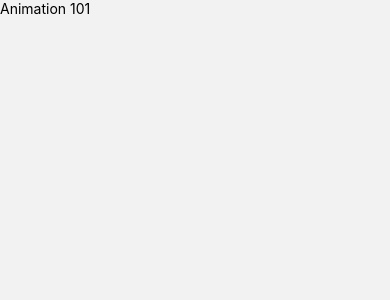
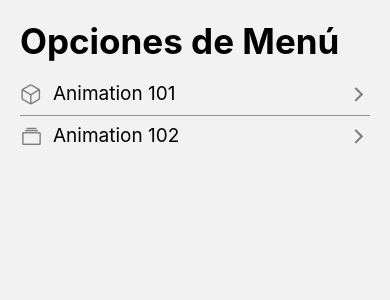
Before and after one commit to TonatiuhV/RNComponents, a React Native app: screen /HomeScreen in a window 390 px wide. Shown: the top 300 px of the page. Built offline with nearby package versions, Linux system fonts and the light colour scheme.

Commit message:
Header and item component

```diff
--- /dev/null
+++ b/src/components/FlatListMenuItem.tsx
@@ -0,0 +1,29 @@
+import React from 'react';
+import {StyleSheet, Text, View} from 'react-native';
+import Icon from 'react-native-vector-icons/Ionicons';
+import {MenuItem} from '../interfaces/appInterfaces';
+
+interface Props {
+  menuItem: MenuItem;
+}
+
+export const FlatListMenuItem = ({menuItem}: Props) => {
+  return (
+    <View style={styles.container}>
+      <Icon name={menuItem.icon} color="gray" size={23} />
+      <Text style={styles.itemText}>{menuItem.name}</Text>
+      <View style={{flex: 1}}></View>
+      <Icon name="chevron-forward-outline" color="gray" size={23} />
+    </View>
+  );
+};
+
+const styles = StyleSheet.create({
+  container: {
+    flexDirection: 'row',
+  },
+  itemText: {
+    marginLeft: 10,
+    fontSize: 19,
+  },
+});
--- /dev/null
+++ b/src/interfaces/appInterfaces.tsx
@@ -0,0 +1,5 @@
+export interface MenuItem {
+  name: string;
+  icon: string;
+  component: string;
+}
--- a/src/screens/HomeScreen.tsx
+++ b/src/screens/HomeScreen.tsx
@@ -1,39 +1,55 @@
 import React from 'react';
 import {FlatList, Text, View} from 'react-native';
+import {useSafeAreaInsets} from 'react-native-safe-area-context';
 
 import Icon from 'react-native-vector-icons/Ionicons';
+import {FlatListMenuItem} from '../components/FlatListMenuItem';
+import {MenuItem} from '../interfaces/appInterfaces';
+import {appStyles} from '../theme/appTheme';
 
-interface MenuItem {
-  name: string;
-  icon: string;
-  component: string;
-}
-
-const menuItems = [
+const menuItems: MenuItem[] = [
   {
     name: 'Animation 101',
     icon: 'cube-outline',
     component: 'Animation101Screen',
   },
+  {
+    name: 'Animation 102',
+    icon: 'albums-outline',
+    component: 'Animation102Screen',
+  },
 ];
 
 export const HomeScreen = () => {
-  const renderMenuItem = (menuItem: MenuItem) => {
+  const {top} = useSafeAreaInsets();
+
+  const renderListHeader = () => {
     return (
-      <View>
-        <Text>{menuItem.name}</Text>
+      <View style={{marginTop: top + 20, marginBottom: 20}}>
+        <Text style={appStyles.title}>Opciones de Menú</Text>
       </View>
     );
   };
 
+  const itemSeparator = () => {
+    return (
+      <View
+        style={{borderBottomWidth: 1, opacity: 0.4, marginVertical: 8}}></View>
+    );
+  };
+
   return (
-    <View style={{flex: 1}}>
+    <View style={{flex: 1, ...appStyles.globalMargin}}>
       <FlatList
         data={menuItems}
         // Recibé como objecto las propiedades  item y index
-        renderItem={({item}) => renderMenuItem(item)}
+        renderItem={({item}) => <FlatListMenuItem menuItem={item} />}
         // Simpre poner el key estractor retornando algo unico de tipo string
         keyExtractor={item => item.name}
+        // Encezado de la flatlist
+        ListHeaderComponent={() => renderListHeader()}
+        // Recuerda podemos asumir arrow function suponiendo el argumento
+        ItemSeparatorComponent={itemSeparator}
       />
     </View>
   );
--- /dev/null
+++ b/src/theme/appTheme.tsx
@@ -0,0 +1,11 @@
+import {StyleSheet} from 'react-native';
+
+export const appStyles = StyleSheet.create({
+  globalMargin: {
+    marginHorizontal: 20,
+  },
+  title: {
+    fontSize: 35,
+    fontWeight: 'bold',
+  },
+});
```
